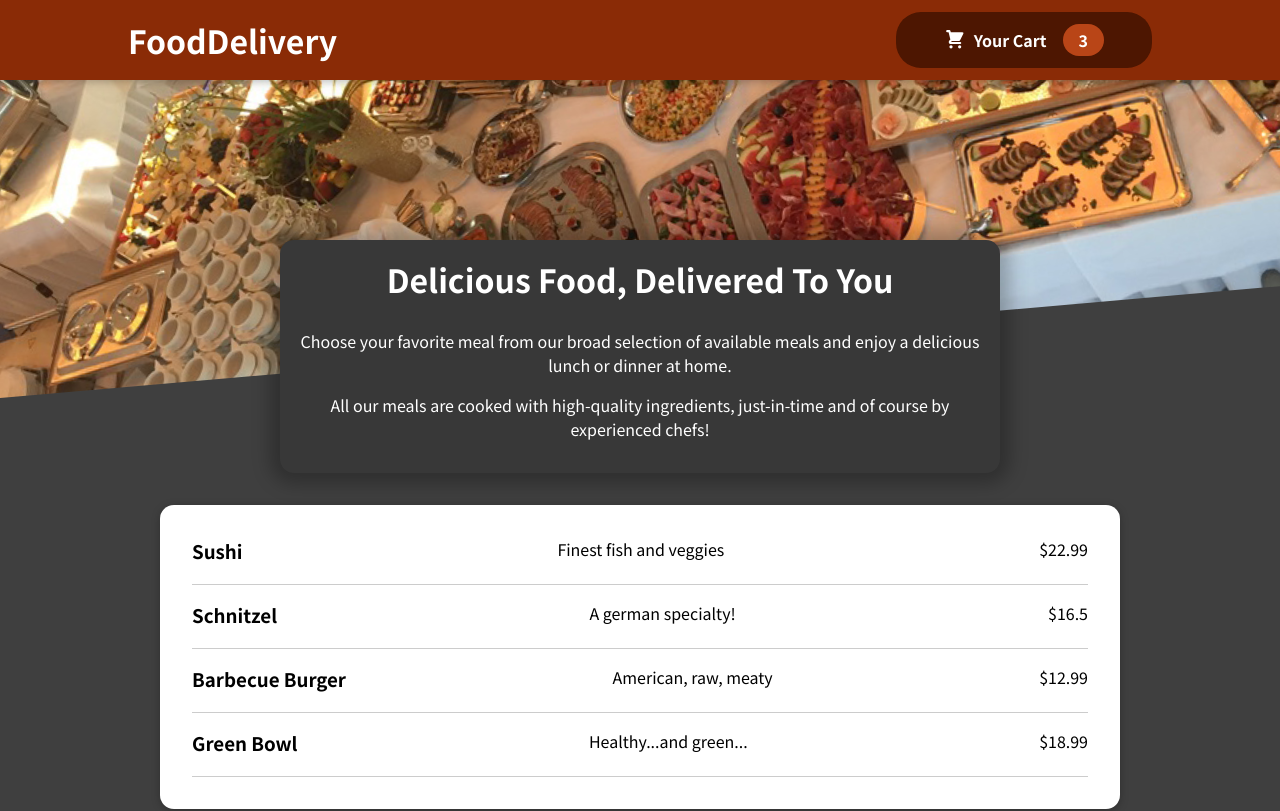
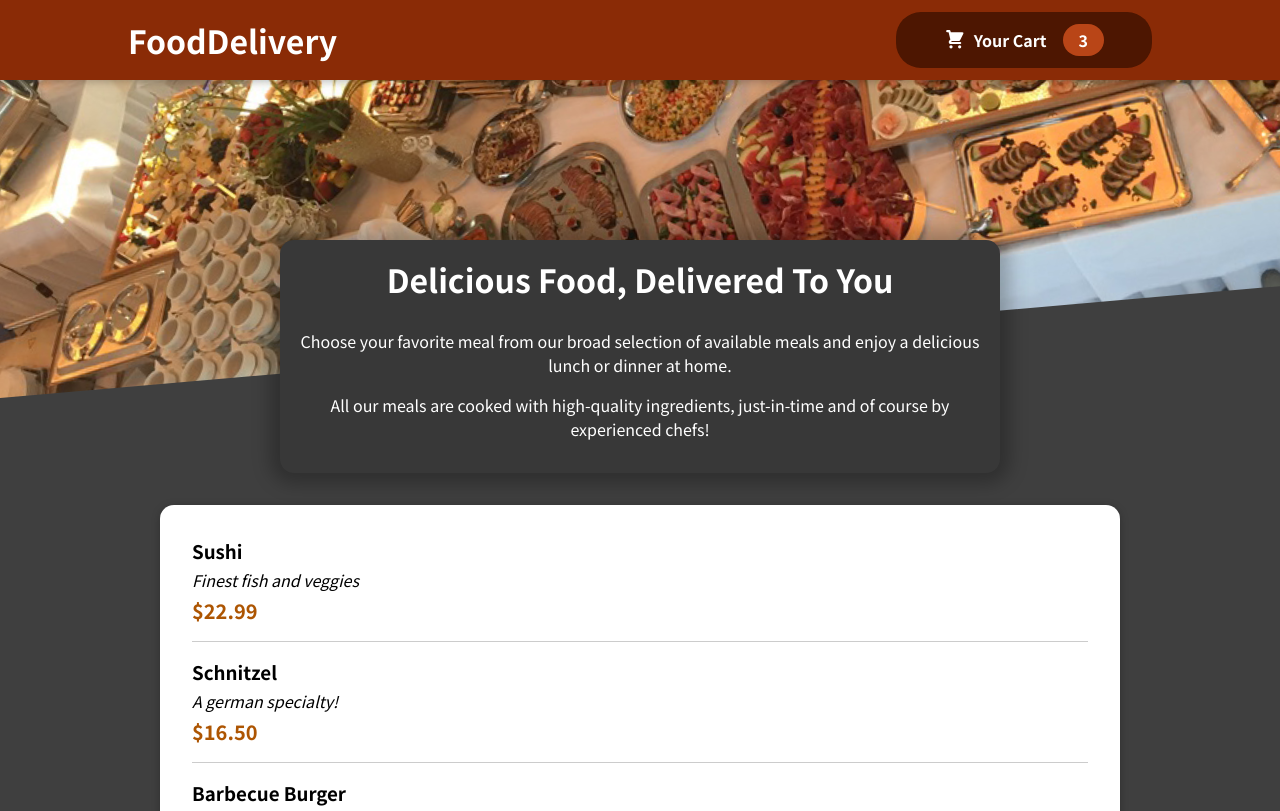
Before and after one commit to kjh-busan/react-FoodDeliveryApp, a React (Create React App) app: page / in a window 1280 px wide. Shown: the top 811 px of the page. Built offline with nearby package versions, Linux system fonts and the light colour scheme.

Commit message:
feat: MealItem

```diff
--- a/src/components/Meals/MealItem/MealItem.js
+++ b/src/components/Meals/MealItem/MealItem.js
@@ -2,12 +2,16 @@
 import classes from "./MealItem.module.css";
 
 const MealItem = (props) => {
+  const price = `$${props.price.toFixed(2)}`;
   return (
-    <div className={classes.meal}>
-      <h3>{props.name}</h3>
-      <span>{props.description}</span>
-      <span>${props.price}</span>
-    </div>
+    <li className={classes.meal}>
+      <div>
+        <h3>{props.name}</h3>
+        <div className={classes.description}>{props.description}</div>
+        <div className={classes.price}>{price}</div>
+      </div>
+      <div></div>
+    </li>
   );
 };
 
```
